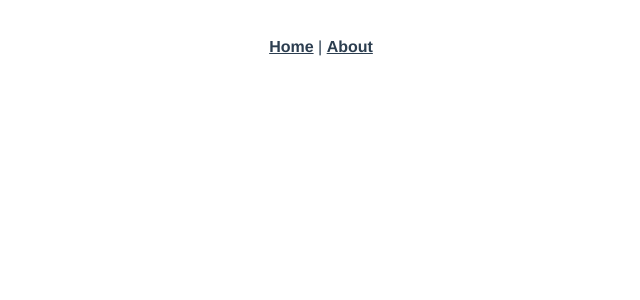
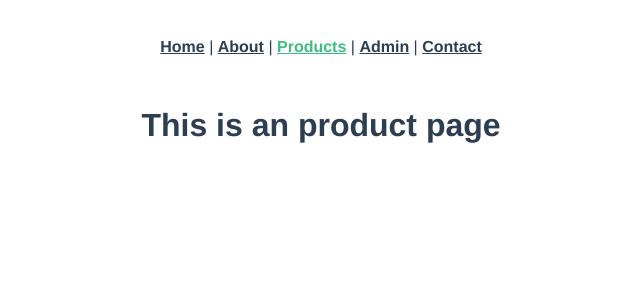
Before and after one commit to robynainsley21/node-eomp, a Vue app: page /products in a window 1280 px wide. Before the commit this address had no page. Shown: the top 300 px of the page, without its empty margins (319-959 px from the left). Built offline with nearby package versions, Linux system fonts and the light colour scheme.

Commit message:
"Refactored App.vue to use NavComp and FooterComp, added new routes and views for contact, products, single product, and admin pages, and updated existing views."

```diff
--- a/src/App.vue
+++ b/src/App.vue
@@ -1,11 +1,21 @@
 <template>
-  <nav>
-    <router-link to="/">Home</router-link> |
-    <router-link to="/about">About</router-link>
-  </nav>
-  <router-view/>
+  <div>
+    <NavComp/>
+    <router-view/>
+    <FooterComp/>
+  </div>
 </template>
+<script>
+import NavComp from "@/components/NavBarComp.vue";
+import FooterComp from "@/components/FooterComp.vue";
 
+export default {
+  components: {
+    NavComp,
+    FooterComp
+  },
+};
+</script>
 <style>
 #app {
   font-family: Avenir, Helvetica, Arial, sans-serif;
--- a/src/components/FooterComp.vue
+++ b/src/components/FooterComp.vue
@@ -6,7 +6,7 @@
 
 <script>
 export default {
-
+  name: "FooterComp"
 }
 </script>
 
--- a/src/components/NavBarComp.vue
+++ b/src/components/NavBarComp.vue
@@ -1,13 +1,19 @@
 <template>
 <div>
-
+    <nav>
+    <router-link to="/">Home</router-link> |
+    <router-link to="/about">About</router-link> |
+    <router-link to="/products">Products</router-link> |
+    <router-link to="/admin">Admin</router-link> |
+    <router-link to="/contact">Contact</router-link>
+  </nav>
 </div>
 </template>
 
 <script>
 export default {
-
-}
+    name: "NavBarComp"
+};
 </script>
 
 <style>
--- a/src/components/SpinnerComp.vue
+++ b/src/components/SpinnerComp.vue
@@ -6,7 +6,7 @@
 
 <script>
 export default {
-
+    name: "SpinnerComp"
 }
 </script>
 
--- a/src/router/index.js
+++ b/src/router/index.js
@@ -10,10 +10,27 @@ const routes = [
   {
     path: '/about',
     name: 'about',
-    // route level code-splitting
-    // this generates a separate chunk (about.[hash].js) for this route
-    // which is lazy-loaded when the route is visited.
     component: () => import(/* webpackChunkName: "about" */ '../views/AboutView.vue')
+  },
+  {
+    path: '/contact',
+    name: 'contact',
+    component: () => import(/* webpackChunkName: "contact" */ '../views/ContactView.vue')
+  },
+  {
+    path: '/products',
+    name: 'products',
+    component: () => import(/* webpackChunkName: "products" */ '../views/ProductsView.vue')
+  },
+  {
+    path: '/single-product',
+    name: 'single-product',
+    component: () => import(/* webpackChunkName: "single-product" */ '../views/SingleProductView.vue')
+  },
+  {
+    path: '/admin',
+    name: 'admin',
+    component: () => import(/* webpackChunkName: "admin" */ '../views/AdminView.vue')
   }
 ]
 
--- a/src/views/AdminView.vue
+++ b/src/views/AdminView.vue
@@ -1,6 +1,6 @@
 <template>
   <div>
-
+    <h1>This is an admin page</h1>
   </div>
 </template>
 
--- a/src/views/ContactView.vue
+++ b/src/views/ContactView.vue
@@ -1,6 +1,6 @@
 <template>
     <div>
-
+        <h1>This is an contact page</h1>
     </div>
 </template>
 
--- a/src/views/HomeView.vue
+++ b/src/views/HomeView.vue
@@ -1,18 +1,12 @@
 <template>
   <div class="home">
-    <img alt="Vue logo" src="../assets/logo.png">
-    <HelloWorld msg="Welcome to Your Vue.js App"/>
+    <h1>This is an home page</h1>
   </div>
 </template>
 
 <script>
 // @ is an alias to /src
-import HelloWorld from '@/components/HelloWorld.vue'
 
 export default {
-  name: 'HomeView',
-  components: {
-    HelloWorld
-  }
 }
 </script>
--- a/src/views/ProductsView.vue
+++ b/src/views/ProductsView.vue
@@ -1,6 +1,6 @@
 <template>
     <div>
-
+        <h1>This is an product page</h1>
     </div>
 </template>
 
--- a/src/views/SingleProductView.vue
+++ b/src/views/SingleProductView.vue
@@ -1,6 +1,6 @@
 <template>
     <div>
-
+        <h1>This is an single product page</h1>
     </div>
 </template>
 
```
